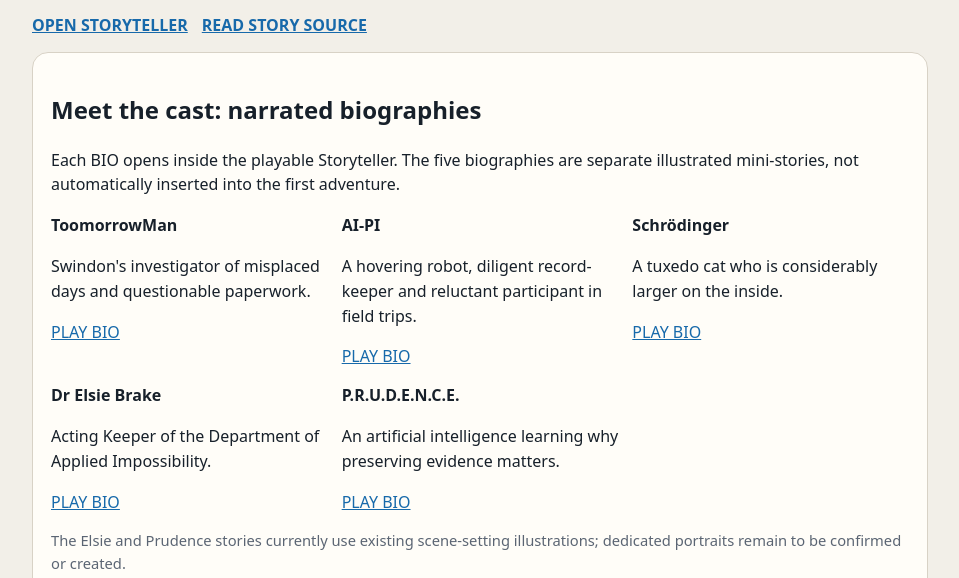
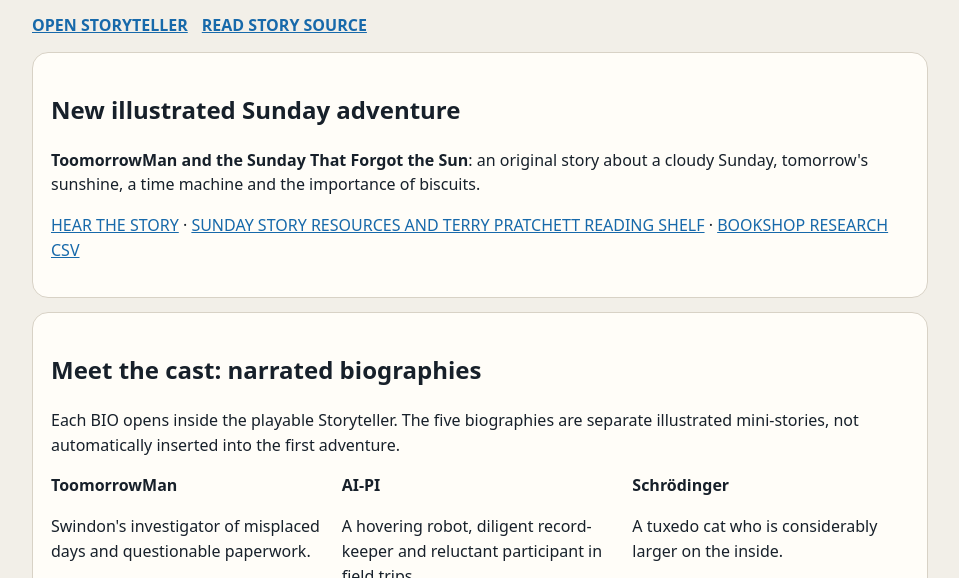
Before and after one commit to KarstenEvans/aletheia-app, a plain HTML site: page aletheia-storyteller-rsc.htm in a window 1280 px wide. Shown: the part 208-786 px from the top of the page, without its empty margins (160-1119 px from the left). Drawn offline with Linux system fonts and the light colour scheme.

Commit message:
Link Sunday story and Pratchett reading shelf from Storyteller resources

```diff
--- a/aletheia-storyteller-rsc.htm
+++ b/aletheia-storyteller-rsc.htm
@@ -4,6 +4,7 @@
 <style>:root{--ink:#17202a;--muted:#5b6573;--paper:#fffdf8;--line:#d8d2c6;--accent:#1769aa}*{box-sizing:border-box}body{margin:0;background:#f2efe8;color:var(--ink);font-family:system-ui,-apple-system,Segoe UI,Roboto,Arial,sans-serif;line-height:1.55}main{max-width:940px;margin:auto;padding:22px}h1{font-size:clamp(2rem,5vw,3.6rem);letter-spacing:-.035em;margin:.2rem 0}.card{background:var(--paper);border:1px solid var(--line);border-radius:16px;padding:18px;margin:14px 0}.grid{display:grid;grid-template-columns:repeat(auto-fit,minmax(250px,1fr));gap:14px}a{color:var(--accent)}.tag{font-weight:800;color:var(--accent);letter-spacing:.08em}.small{color:var(--muted);font-size:.92rem}.nav{display:flex;gap:14px;flex-wrap:wrap}.nav a{font-weight:700}.affiliate-note{border-style:dashed}.affiliate-note strong{color:var(--accent)}</style></head>
 <body><main><header><div class="tag">ALETHEIA</div><h1>Storyteller Resources</h1><p>Books, films, science and tools that can spark original stories. References are used for broad storycraft ingredients, not for copying characters, worlds or prose.</p><div class="nav"><a href="aletheia-storyteller.htm">OPEN STORYTELLER</a><a href="stories/ToomorrowMan-and-the-Missing-Yesterday.md">READ STORY SOURCE</a></div></header>
 
+<section class="card" id="sunday"><h2>New illustrated Sunday adventure</h2><p><strong>ToomorrowMan and the Sunday That Forgot the Sun</strong>: an original story about a cloudy Sunday, tomorrow's sunshine, a time machine and the importance of biscuits.</p><p><a href="aletheia-storyteller.htm?story=ToomorrowMan-and-the-Sunday-That-Forgot-the-Sun">HEAR THE STORY</a> · <a href="aletheia-storyteller-sunday-rsc.htm">SUNDAY STORY RESOURCES AND TERRY PRATCHETT READING SHELF</a> · <a href="stories/ToomorrowMan-and-the-Sunday-That-Forgot-the-Sun-books.csv">BOOKSHOP RESEARCH CSV</a></p></section>
 <section class="card" id="bios">
 <h2>Meet the cast: narrated biographies</h2>
 <p>Each BIO opens inside the playable Storyteller. The five biographies are separate illustrated mini-stories, not automatically inserted into the first adventure.</p>
```
